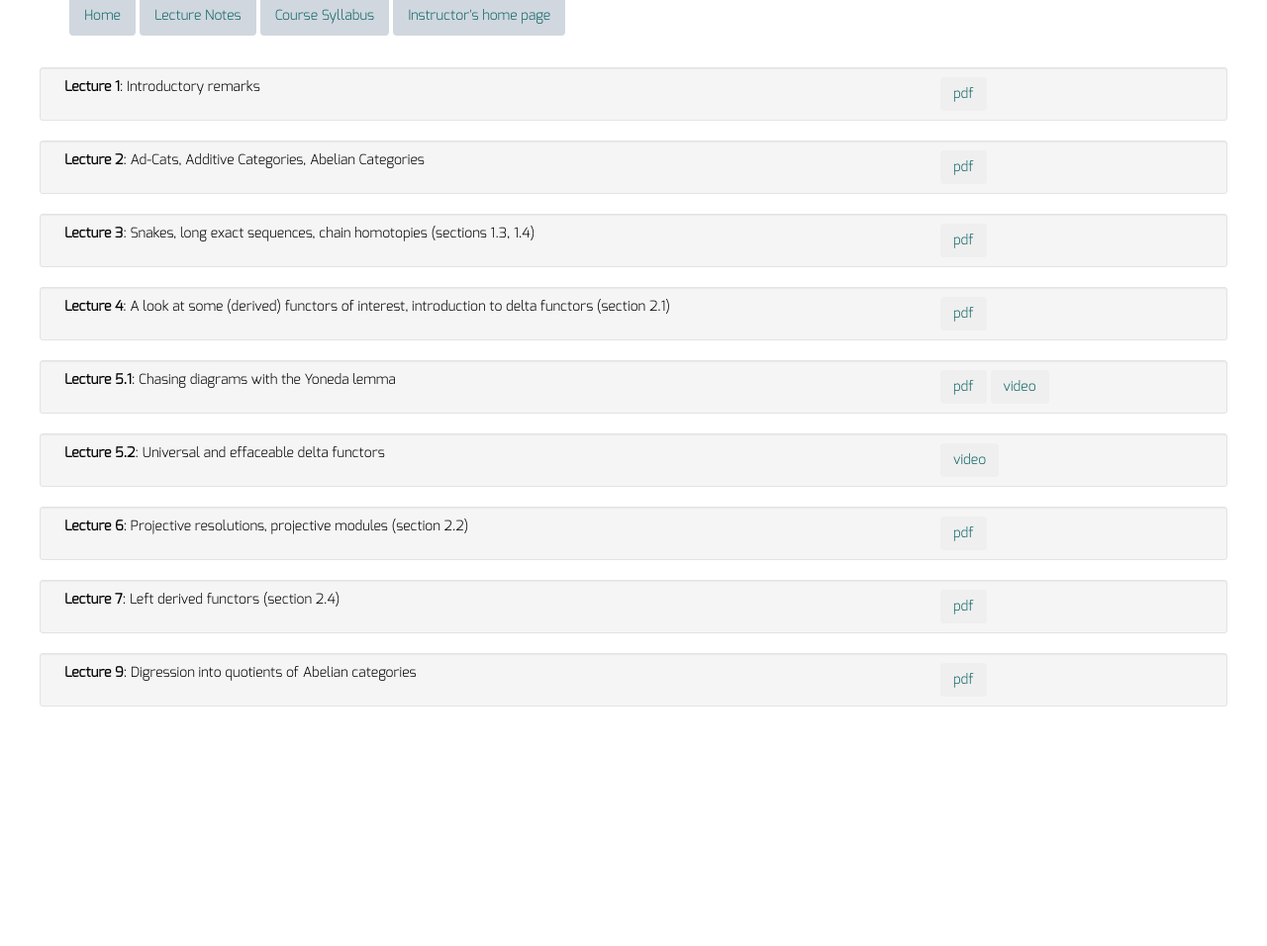
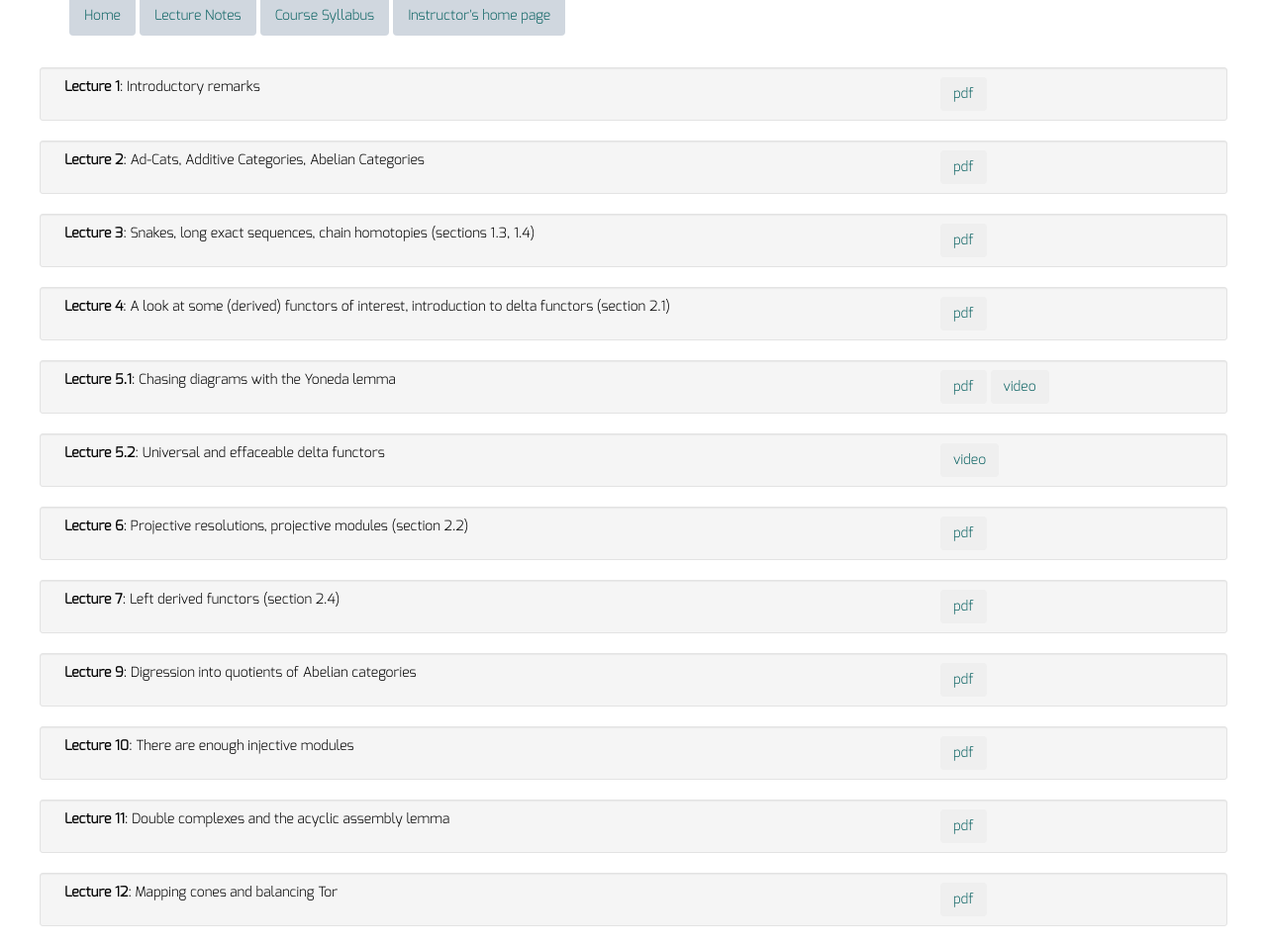
Before and after one commit to dkrashen/probability, a Jekyll site: the page built from lectures/index.html, in a window 1280 px wide, cut to the strip 184-1140 px from the top of the page. Shown: the whole strip at 99% size. Built offline with Jekyll 4.4.1, drawn with Linux system fonts in a browser that asks for light colours; nearby versions of some CDN libraries; before the commit the page ends 918 px from its top, so only the background shows below that.

Commit message:
add lectures 10, 11, 12

```diff
--- a/_data/lectures.yml
+++ b/_data/lectures.yml
@@ -32,3 +32,15 @@
 - title: "Lecture 9"
   filename: "lecture9.pdf"
   description: "Digression into quotients of Abelian categories"
+
+- title: "Lecture 10"
+  filename: "lecture10.pdf"
+  description: "There are enough injective modules"
+
+- title: "Lecture 11"
+  filename: "lecture11.pdf"
+  description: "Double complexes and the acyclic assembly lemma"
+
+- title: "Lecture 12"
+  filename: "lecture12.pdf"
+  description: "Mapping cones and balancing Tor"
```
Also changed, not shown: 3 other files.
